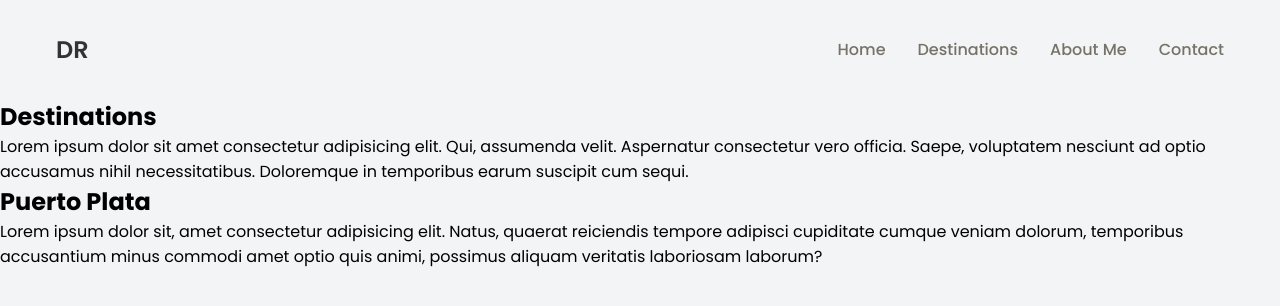
After one commit to chrisDR2014/Devtinker, a Flask app: page /destinations/ in a window 1280 px wide. The commit adds this page. Shown: the top 306 px of the page. Run offline with Flask 3, Linux system fonts and the light colour scheme.

Commit message:
Fix links to pictures and menu

```diff
--- a/server.py
+++ b/server.py
@@ -6,6 +6,18 @@ app = Flask(__name__)
 def home():
     return render_template('index.html')
 
+@app.route('/contact/')
+def contact():
+    return render_template('contact.html')
+
+@app.route('/about/')
+def about():
+    return render_template('about.html')
+
+@app.route('/destinations/')
+def destination():
+    return render_template('destination.html')
+
 @app.route('/boda/')
 def boda():
     return render_template('boda.html')
--- a/static/css/style.css
+++ b/static/css/style.css
@@ -80,7 +80,7 @@ nav {
 	position: relative;
 	min-height: 500px;
 	background-image: linear-gradient(to right, rgba(44, 56, 85, 0.9), rgba(100, 125, 128, 0.1)),
-		url('images/beach.jpg');
+		url('../assets/beach.jpg');
 	background-position: center center;
 	background-size: cover;
 	background-repeat: no-repeat;
@@ -215,19 +215,18 @@ nav {
 	height: 100%; /* Ensures all images have same height */
 }
 
+.places__card h4 {
+	color: #333333;
+	font-weight: bold;
+}
+
 .places__card p {
 	text-align: center;
 	color: #333333;
 	opacity: 0;
-	font-weight: bold;
 	transition: opacity 0.3s;
 	width: 80%;
 	margin: 1rem auto 0;
-}
-
-.places__card h4 {
-	color: #333333;
-	font-weight: bold;
 }
 
 .places__card:hover {
--- /dev/null
+++ b/templates/destination.html
@@ -0,0 +1,50 @@
+<!DOCTYPE html>
+<html lang="en">
+	<head>
+		<meta charset="UTF-8" />
+		<meta name="viewport" content="width=device-width, initial-scale=1.0" />
+		<link rel="stylesheet" href="{{ url_for('static', filename='css/style.css')}}" />
+		<title>Destinations</title>
+	</head>
+
+	<body>
+		<nav>
+			<div class="nav__logo">DR</div>
+			<menu class="nav__links">
+				<li class="link"><a href="/">Home</a></li>
+				<li class="link"><a href="/destinations/">Destinations</a></li>
+				<li class="link"><a href="/about/">About Me</a></li>
+				<li class="link"><a href="/contact/">Contact</a></li>
+			</menu>
+		</nav>
+
+		<section class="destinations">
+			<div class="destinations__container">
+				<div class="destinations__introduction">
+					<div class="destination__image"></div>
+					<div class="destination__text">
+						<h1>Destinations</h1>
+						<p>
+							Lorem ipsum dolor sit amet consectetur adipisicing elit. Qui, assumenda
+							velit. Aspernatur consectetur vero officia. Saepe, voluptatem nesciunt
+							ad optio accusamus nihil necessitatibus. Doloremque in temporibus earum
+							suscipit cum sequi.
+						</p>
+					</div>
+				</div>
+				<div class="destinations__destination">
+					<div class="destination__image"></div>
+					<div class="destination__text">
+						<h2>Puerto Plata</h2>
+						<p>
+							Lorem ipsum dolor sit, amet consectetur adipisicing elit. Natus, quaerat
+							reiciendis tempore adipisci cupiditate cumque veniam dolorum, temporibus
+							accusantium minus commodi amet optio quis animi, possimus aliquam
+							veritatis laboriosam laborum?
+						</p>
+					</div>
+				</div>
+			</div>
+		</section>
+	</body>
+</html>
```
Also changed, not shown: templates/about.html (+4 -4 lines), templates/contact.html (+4 -4 lines), templates/index.html (+10 -10 lines).
